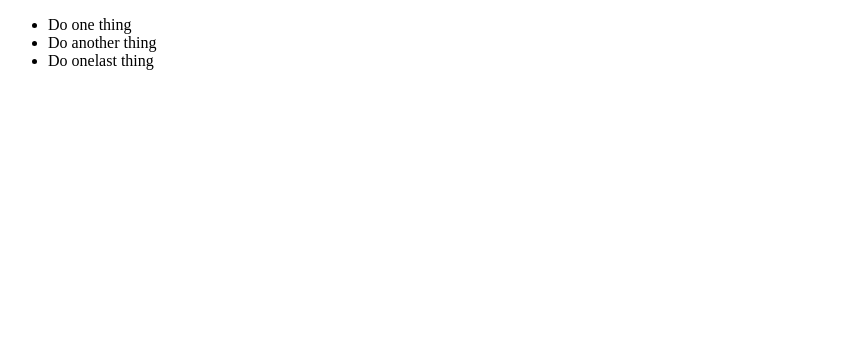
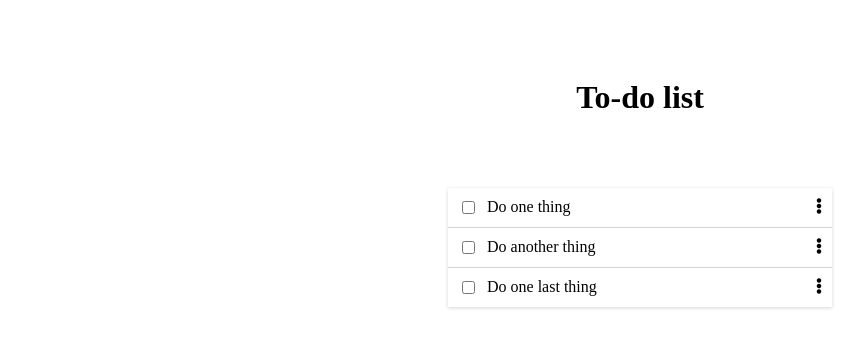
Before and after one commit to AdfPizarro/to-do-list, a website built with webpack: page dist/index.html in a window 1280 px wide. Shown: the whole page, without its empty margins (0-864 px from the left). Built offline with nearby package versions, Linux system fonts and the light colour scheme.

Commit message:
Add styling to the list

```diff
--- a/src/index.js
+++ b/src/index.js
@@ -10,8 +10,7 @@ class ListElement {
   }
 }
 
-
- function list() {
+function list() {
    let todoList=[];
 
    const ul = document.createElement('ul');
@@ -19,19 +18,36 @@ class ListElement {
 
    todoList.push(new ListElement('Do one thing', false, 0));
    todoList.push(new ListElement('Do another thing', false, 1));
-   todoList.push(new ListElement('Do onelast thing', false, 3));
+   todoList.push(new ListElement('Do one last thing', false, 3));
 
    for (var i = 0; i < todoList.length; i++) {
+     const box= document.createElement('input');
+     box.setAttribute('type', 'checkbox');
+
+     const textContainer=document.createElement('div');
+     textContainer.textContent = todoList[i].description
+
      const element = document.createElement('li');
-     element.textContent = todoList[i].description;
+
+
+     const drag = document.createElement('i');
+     drag.setAttribute('class', 'fas fa-ellipsis-v');
+
+     element.setAttribute('class', 'listElement');
+
+
+     element.appendChild(box);
+     element.appendChild(textContainer);
+     element.appendChild(drag);
+
+
      ul.append(element);
-
    }
 
   // Lodash, now imported by this script
 
    return ul;
- }
+}
 
 const listContainer = document.getElementById('todoList');
 listContainer.appendChild(list());
--- a/src/style.css
+++ b/src/style.css
@@ -0,0 +1,39 @@
+ul {
+  list-style-type: none;
+  padding: 0;
+  margin: 0;
+}
+
+.container{
+  display: flex;
+  flex-direction: column;
+  align-items: center;
+}
+
+.listElement{
+  padding: 10px;
+}
+
+.title{
+  margin: 50px;
+}
+
+.listElement{
+  display: flex;
+  justify-content: space-between;
+  border-bottom: solid 1px #d5d5d5;;
+}
+
+.listElement:last-child{
+  border-bottom: none;
+}
+
+.listElement > div{
+  width: 25vw;
+
+}
+
+#todoList{
+  box-shadow: rgba(0, 0, 0, 0.16) 0px 1px 4px;
+  width: 30vw;
+}
```
Also changed, not shown: dist/bundle.js, dist/index.html.
